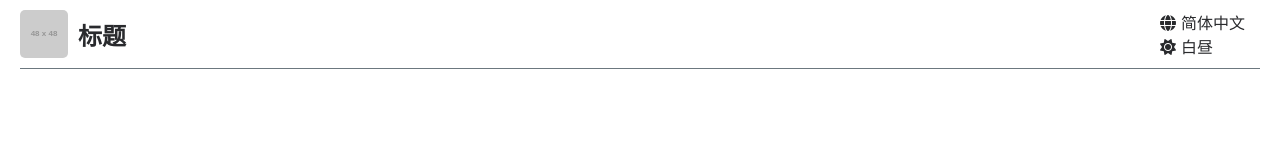
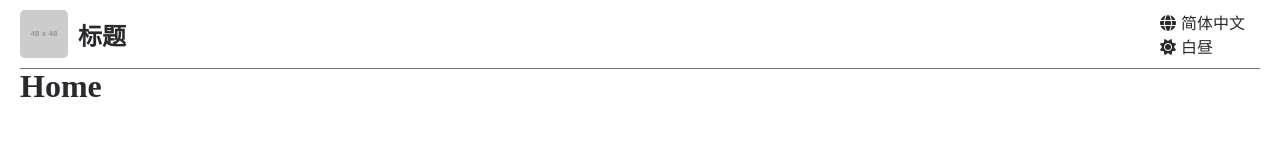
Before and after one commit to Erhai-lake/uncle_first, a Vue app: page / in a window 1280 px wide. Shown: the top 160 px of the page. Built offline with nearby package versions, Linux system fonts and the light colour scheme.

Commit message:
feat(router): 添加路由功能并配置首页- 在 App.vue 中添加 router-view用于页面路由- 创建 Home.vue 视图组件作为首页 - 配置 vue-router 实现基础路由功能 - 在 main.js 中注册并使用路由- 更新 README.md 中的完成状态标记

```diff
--- a/src/App.vue
+++ b/src/App.vue
@@ -8,8 +8,14 @@ Theme.applyTheme(Theme.getTheme())
 </script>
 
 <template>
-	<navigation-bar/>
+    <navigation-bar/>
+    <div class="router">
+      <router-view/>
+    </div>
 </template>
 
 <style scoped>
+.router{
+  padding: 0 20px;
+}
 </style>
--- a/src/main.js
+++ b/src/main.js
@@ -1,4 +1,5 @@
 import {createApp} from "vue"
+import router from "@/router"
 import {I18n} from "@/services/I18n.js"
 import App from "@/App.vue"
 
@@ -7,5 +8,6 @@ import "@/assets/styles/theme.less"
 
 const APP = createApp(App)
 
+APP.use(router)
 APP.use(I18n)
 APP.mount("#app")
--- /dev/null
+++ b/src/router/index.js
@@ -0,0 +1,17 @@
+import {createRouter, createWebHashHistory} from "vue-router"
+
+const routes = [
+    {
+        path: "/",
+        name: "home",
+        component: () => import("@/views/home.vue")
+    }
+]
+
+// 路由实例
+const router = createRouter({
+    history: createWebHashHistory(),
+    routes
+})
+
+export default router
--- /dev/null
+++ b/src/views/Home.vue
@@ -0,0 +1,13 @@
+<script setup>
+
+</script>
+
+<template>
+    <div>
+        <h1>Home</h1>
+    </div>
+</template>
+
+<style scoped lang="less">
+
+</style>
```
Also changed, not shown: 1 other file (tests, documents, lock files or other folders).
